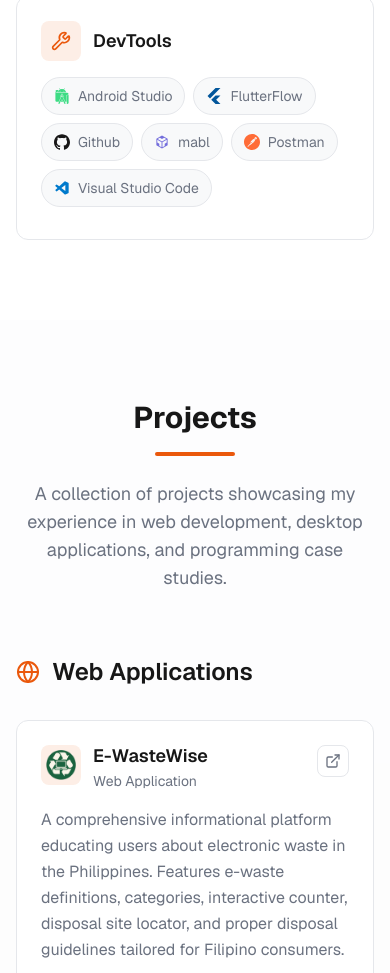
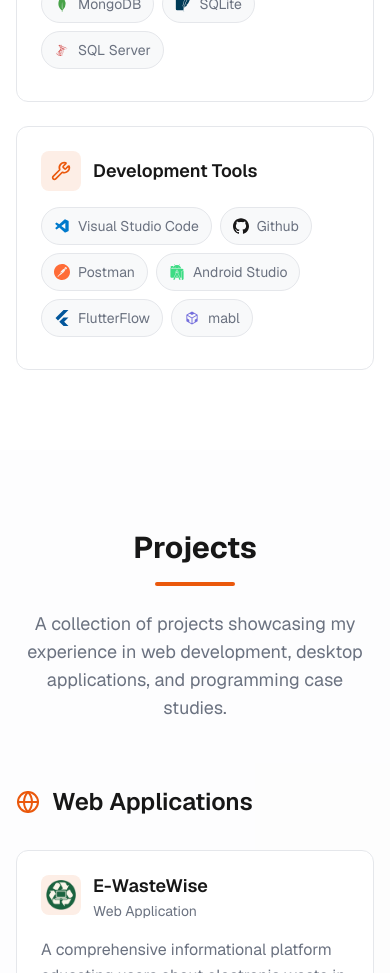
Before and after one commit to dnsxmrs/dnsxmrs-portfolio, a Next.js app: page / in a window 390 px wide. Shown: the part 2540-3513 px from the top of the page. Built offline with nearby package versions, Linux system fonts and the light colour scheme.

Commit message:
feat: add mobile project category and new project entries

```diff
--- a/src/components/Projects.tsx
+++ b/src/components/Projects.tsx
@@ -1,7 +1,7 @@
 'use client';
 
 import {
-  Github, ExternalLink, Monitor, Globe, BookOpen
+  Github, ExternalLink, Monitor, Globe, BookOpen, Smartphone
 } from 'lucide-react';
 import { projects, type Project, getTechStackWithIcons } from '@/data/projects';
 import { ComponentType } from 'react';
@@ -10,6 +10,7 @@ import Image from 'next/image';
 const categoryLabels = {
   web: 'Web Application',
   desktop: 'Desktop Application',
+  mobile: 'Mobile Application',
   study: 'Case Study'
 };
 
@@ -140,6 +141,7 @@ function ProjectCard({ project }: { project: Project }) {
 
 export default function Projects() {
   const webProjects = projects.filter(p => p.category === 'web');
+  const mobileProjects = projects.filter(p => p.category === 'mobile');
   const desktopProjects = projects.filter(p => p.category === 'desktop');
   const studyProjects = projects.filter(p => p.category === 'study');
 
@@ -177,6 +179,29 @@ export default function Projects() {
           </div>
         </div>
 
+        {/* Mobile Applications */}
+        {mobileProjects.length > 0 && (
+          <div className="mb-16">
+            <h3 className="text-2xl font-semibold text-[var(--foreground)] mb-8 flex items-center">
+              <Smartphone className="h-6 w-6 text-[var(--accent)] mr-3" />
+              Mobile Applications
+            </h3>
+            <div className="grid md:grid-cols-2 lg:grid-cols-3 gap-6">
+              {mobileProjects.map((project, index) => (
+                <div
+                  key={project.id}
+                  style={{
+                    animationDelay: `${(webProjects.length + index) * 0.1}s`,
+                    animation: 'fade-in-up 0.6s ease-out forwards'
+                  }}
+                >
+                  <ProjectCard project={project} />
+                </div>
+              ))}
+            </div>
+          </div>
+        )}
+
         {/* Desktop Applications */}
         <div className="mb-16">
           <h3 className="text-2xl font-semibold text-[var(--foreground)] mb-8 flex items-center">
@@ -188,7 +213,7 @@ export default function Projects() {
               <div
                 key={project.id}
                 style={{
-                  animationDelay: `${(webProjects.length + index) * 0.1}s`,
+                  animationDelay: `${(webProjects.length + mobileProjects.length + index) * 0.1}s`,
                   animation: 'fade-in-up 0.6s ease-out forwards'
                 }}
               >
@@ -209,7 +234,7 @@ export default function Projects() {
               <div
                 key={project.id}
                 style={{
-                  animationDelay: `${(webProjects.length + desktopProjects.length + index) * 0.1}s`,
+                  animationDelay: `${(webProjects.length + mobileProjects.length + desktopProjects.length + index) * 0.1}s`,
                   animation: 'fade-in-up 0.6s ease-out forwards'
                 }}
               >
--- a/src/data/projects.ts
+++ b/src/data/projects.ts
@@ -19,7 +19,8 @@ import {
   SiPostman,
   SiAndroidstudio,
   SiGithub,
-  SiFlutter
+  SiFlutter,
+  SiFirebase
 } from 'react-icons/si';
 import { DiMsqlServer } from "react-icons/di";
 import { AiOutlineCodeSandbox } from "react-icons/ai";
@@ -55,6 +56,7 @@ export const techStackIcons: Record<string, { icon: ComponentType<{ className?:
   // Development Tools & Frameworks
   'Android Studio': { icon: SiAndroidstudio, color: '#3DDC84' },
   'FlutterFlow': { icon: SiFlutter, color: '#02569B' },
+  'Firebase': { icon: SiFirebase, color: '#FFCA28' },
   'Github': { icon: SiGithub, color: '#181717' },
   'mabl': { icon: AiOutlineCodeSandbox, color: '#746EDC' },
   'Postman': { icon: SiPostman, color: '#FF6C37' },
@@ -99,7 +101,7 @@ export interface Project {
   techStack: string[];
   githubUrl?: string;
   demoUrl?: string;
-  category: 'web' | 'desktop' | 'study';
+  category: 'web' | 'desktop' | 'mobile' | 'study';
   deploymentStatus?: 'deployed' | 'in-development' | 'not-deployed';
   featured?: boolean;
   icon: ComponentType<{ className?: string }> | string;
@@ -133,47 +135,53 @@ export const skills: Skill[] = [
     category: 'Frontend',
     icon: Code,
     technologies: [
-      { name: 'Flask', icon: SiFlask, color: '#000000' },
       { name: 'HTML', icon: SiHtml5, color: '#E34F26' },
       { name: 'JavaScript', icon: SiJavascript, color: '#F7DF1E' },
-      { name: 'Next.js', icon: SiNextdotjs, color: '#000000' },
+      { name: 'TypeScript', icon: SiTypescript, color: '#3178C6' },
       { name: 'React', icon: SiReact, color: '#61DAFB' },
-      { name: 'Tailwind CSS', icon: SiTailwindcss, color: '#06B6D4' },
-      { name: 'TypeScript', icon: SiTypescript, color: '#3178C6' }
+      { name: 'Tailwind CSS', icon: SiTailwindcss, color: '#06B6D4' }
     ]
   },
   {
     category: 'Backend',
     icon: Server,
     technologies: [
-      { name: 'C#', icon: SiSharp, color: '#239120' },
-      { name: 'Laravel', icon: SiLaravel, color: '#FF2D20' },
       { name: 'Node.js', icon: SiNodedotjs, color: '#339933' },
+      { name: 'Python', icon: SiPython, color: '#3776AB' },
       { name: 'PHP', icon: SiPhp, color: '#777BB4' },
-      { name: 'Python', icon: SiPython, color: '#3776AB' }
+      { name: 'C#', icon: SiSharp, color: '#239120' }
+    ]
+  },
+  {
+    category: 'Frameworks',
+    icon: Code,
+    technologies: [
+      { name: 'Next.js', icon: SiNextdotjs, color: '#000000' },
+      { name: 'Flask', icon: SiFlask, color: '#000000' },
+      { name: 'Laravel', icon: SiLaravel, color: '#FF2D20' }
     ]
   },
   {
     category: 'Database',
     icon: Database,
     technologies: [
+      { name: 'PostgreSQL', icon: SiPostgresql, color: '#336791' },
+      { name: 'MySQL', icon: SiMysql, color: '#4479A1' },
       { name: 'MongoDB', icon: SiMongodb, color: '#47A248' },
-      { name: 'MySQL', icon: SiMysql, color: '#4479A1' },
-      { name: 'PostgreSQL', icon: SiPostgresql, color: '#336791' },
-      { name: 'SQL Server', icon: DiMsqlServer, color: '#CC2927' },
-      { name: 'SQLite', icon: SiSqlite, color: '#003B57' }
+      { name: 'SQLite', icon: SiSqlite, color: '#003B57' },
+      { name: 'SQL Server', icon: DiMsqlServer, color: '#CC2927' }
     ]
   },
   {
-    category: 'DevTools',
+    category: 'Development Tools',
     icon: Wrench,
     technologies: [
+      { name: 'Visual Studio Code', icon: BiLogoVisualStudio, color: '#007ACC' },
+      { name: 'Github', icon: SiGithub, color: '#181717' },
+      { name: 'Postman', icon: SiPostman, color: '#FF6C37' },
       { name: 'Android Studio', icon: SiAndroidstudio, color: '#3DDC84' },
       { name: 'FlutterFlow', icon: SiFlutter, color: '#02569B' },
-      { name: 'Github', icon: SiGithub, color: '#181717' },
-      { name: 'mabl', icon: AiOutlineCodeSandbox, color: '#746EDC' },
-      { name: 'Postman', icon: SiPostman, color: '#FF6C37' },
-      { name: 'Visual Studio Code', icon: BiLogoVisualStudio, color: '#007ACC' }
+      { name: 'mabl', icon: AiOutlineCodeSandbox, color: '#746EDC' }
     ]
   }
 ];
@@ -184,9 +192,9 @@ export const projects: Project[] = [
     title: 'E-WasteWise',
     description: 'A comprehensive informational platform educating users about electronic waste in the Philippines. Features e-waste definitions, categories, interactive counter, disposal site locator, and proper disposal guidelines tailored for Filipino consumers.',
     techStack: ['Next.js', 'React', 'Tailwind CSS', 'TypeScript'],
-    demoUrl: 'https://e-wastewise.vercel.app/',
+    // demoUrl: 'https://e-wastewise.vercel.app/',
     category: 'web',
-    deploymentStatus: 'in-development',
+    deploymentStatus: 'not-deployed',
     featured: true,
     icon: '/ewastewise.webp', // Using your existing image
     iconType: 'image'
@@ -239,11 +247,11 @@ export const projects: Project[] = [
     iconType: 'image'
   },
   {
-    id: 'magandang-buhay',
-    title: 'Magandang Buhay - Philippine Literature Platform',
+    id: 'e-kwento',
+    title: 'E-Kwento - Philippine Literature Platform',
     description: 'Interactive learning platform for Philippine Literature covering Panitikan, Nobela, Epiko, Maikling Kwento, and more. Features post-story quizzes with analytics for teachers/researchers and gamified learning experiences for junior high students.',
     techStack: ['Clerk Auth', 'Next.js', 'Node.js', 'PostgreSQL', 'React', 'Tailwind CSS', 'TypeScript'],
-    demoUrl: 'https://magandang-buhay.vercel.app/',
+    demoUrl: 'https://e-kwento.vercel.app/',
     category: 'web',
     deploymentStatus: 'deployed',
     featured: true,
@@ -278,6 +286,17 @@ export const projects: Project[] = [
     category: 'web',
     deploymentStatus: 'not-deployed',
     icon: '/Caffeinated Logo.png', // Using your existing image
+    iconType: 'image'
+  },
+  {
+    id: 'protech-u',
+    title: 'PROTECH-U',
+    description: 'University-based security and parental control mobile app for tracking student/faculty presence through QR code scanning. Enables real-time notifications to parents/guardians when students arrive at school, helps administration monitor student count, and provides emergency alerts during natural disasters.',
+    techStack: ['FlutterFlow', 'Firebase'],
+    category: 'mobile',
+    deploymentStatus: 'not-deployed',
+    featured: true,
+    icon: '/PROTECH-U.png',
     iconType: 'image'
   },
   {
```
Also changed, not shown: public/750x750bb.jpeg (added), public/PROTECH-U.png (added).
